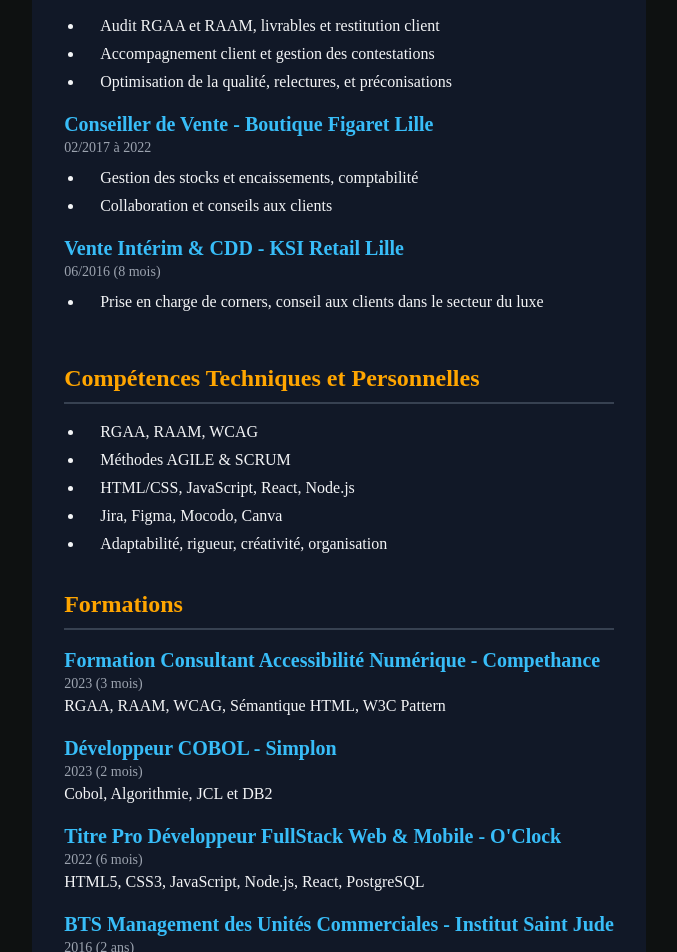
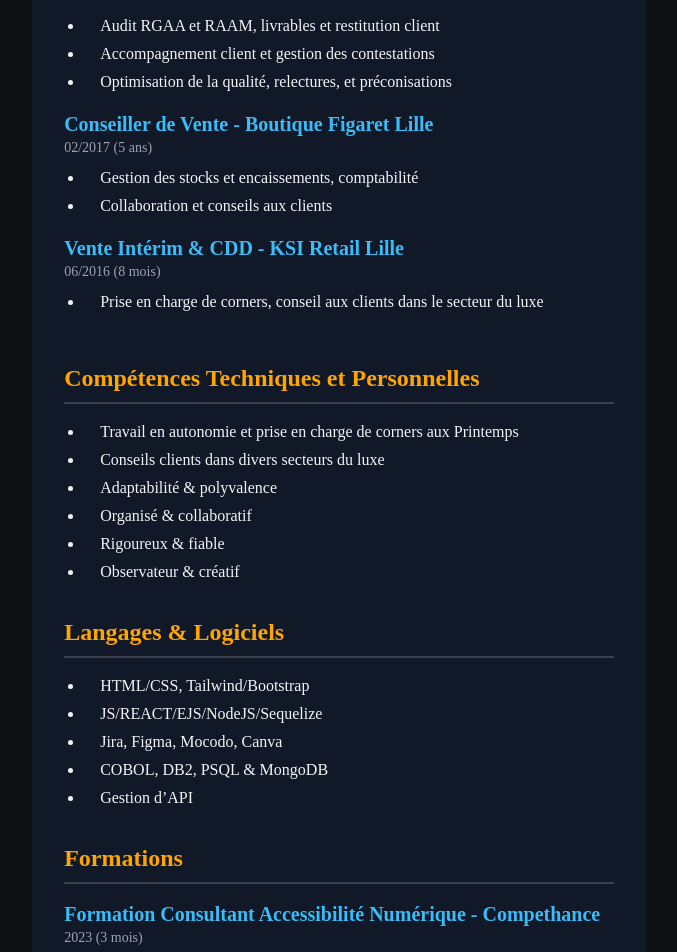
Before and after one commit to ThibautRaimond/portfolio, a React (Create React App) app: page /portfolio/cvaccessible in a window 1280 px wide. Shown: the part 560-1512 px from the top of the page, without its empty margins (301-978 px from the left). Built offline with nearby package versions, Linux system fonts and the light colour scheme.

Commit message:
add aria-label on form and fix differencies on accessible CV

```diff
--- a/src/pages/ContactPage.jsx
+++ b/src/pages/ContactPage.jsx
@@ -17,9 +17,10 @@ const Contact = () => {
 
 			<div className="card rounded-md flex flex-col justify-center items-center mx-6 my-6 py-4 md:p-8 ">
 				<form
-					method="POST"
-					action="https://getform.io/f/b647f9b9-5752-4f82-a5c5-7e42ed277826"
-					className="flex flex-col max-w-[600px] w-full mx-auto px-2"
+				aria-label="formulaire de contact"
+				method="POST"
+				action="https://getform.io/f/b647f9b9-5752-4f82-a5c5-7e42ed277826"
+				className="flex flex-col max-w-[600px] w-full mx-auto px-2"
 				>
 					<div className="pb-4 text-center">
 						<h1 className="text-4xl font-bold inline border-b-4 border-[#07ed66] text-gray-200">
--- a/src/pages/CvAccessible.jsx
+++ b/src/pages/CvAccessible.jsx
@@ -14,13 +14,13 @@ function CvAccessible() {
           Retour à la page profil
         </Link>
       </div>
-    <div className="bg-gray-900 text-gray-100 p-8 max-w-4xl mx-auto m-4 flex flex-col flex justify-center align-center">
+      <div className="bg-gray-900 text-gray-100 p-8 max-w-4xl mx-auto m-4 flex flex-col justify-center align-center">
         <header className="text-center mb-8">
           <h1 className="text-4xl text-sky-400 font-bold mb-2">Thibaut Raimond</h1>
           <h2 className="text-3xl text-sky-400 font-semibold mb-4 text-gray-200">Consultant en Accessibilité Numérique</h2>
           <address className="not-italic mb-4">
             <p>Téléphone : <a href="tel:+33658510132" className="underline">06.58.51.01.32</a></p>
-          <p> <span className="font-semibold">Email : </span><a href="mailto:raimond.thibaut@gmail.com" className="underline">raimond.thibaut@gmail.com</a></p>
+            <p><span className="font-semibold">Email : </span><a href="mailto:raimond.thibaut@gmail.com" className="underline">raimond.thibaut@gmail.com</a></p>
             <p><span className="font-semibold">Localisation : </span> Seclin, 59113</p>
             <p>Permis B / Véhiculé</p>
           </address>
@@ -42,8 +42,6 @@ function CvAccessible() {
               GitHub
             </a>
           </div>
-
-
         </header>
 
         <section className="mb-8">
@@ -59,7 +57,7 @@ function CvAccessible() {
           </article>
           <article className="mb-4">
             <h4 className="text-sky-400 text-xl font-bold">Conseiller de Vente - Boutique Figaret Lille</h4>
-          <p className="text-sm text-gray-400 mb-2">02/2017 à 2022</p>
+            <p className="text-sm text-gray-400 mb-2">02/2017 (5 ans)</p>
             <ul className="list-disc ml-5 space-y-1">
               <li>Gestion des stocks et encaissements, comptabilité</li>
               <li>Collaboration et conseils aux clients</li>
@@ -77,11 +75,23 @@ function CvAccessible() {
         <section className="mb-8">
           <h3 className="text-2xl font-semibold mb-4 border-b-2 border-gray-700 pb-2 text-[#FFA500]">Compétences Techniques et Personnelles</h3>
           <ul className="list-disc ml-5 space-y-1">
-          <li>RGAA, RAAM, WCAG</li>
-          <li>Méthodes AGILE & SCRUM</li>
-          <li>HTML/CSS, JavaScript, React, Node.js</li>
+            <li>Travail en autonomie et prise en charge de corners aux Printemps</li>
+            <li>Conseils clients dans divers secteurs du luxe</li>
+            <li>Adaptabilité & polyvalence</li>
+            <li>Organisé & collaboratif</li>
+            <li>Rigoureux & fiable</li>
+            <li>Observateur & créatif</li>
+          </ul>
+        </section>
+
+        <section className="mb-8">
+          <h3 className="text-2xl font-semibold mb-4 border-b-2 border-gray-700 pb-2 text-[#FFA500]">Langages & Logiciels</h3>
+          <ul className="list-disc ml-5 space-y-1">
+            <li>HTML/CSS, Tailwind/Bootstrap</li>
+            <li>JS/REACT/EJS/NodeJS/Sequelize</li>
             <li>Jira, Figma, Mocodo, Canva</li>
-          <li>Adaptabilité, rigueur, créativité, organisation</li>
+            <li>COBOL, DB2, PSQL & MongoDB</li>
+            <li>Gestion d’API</li>
           </ul>
         </section>
 
@@ -121,7 +131,8 @@ function CvAccessible() {
           <h3 className="text-2xl font-semibold mb-4 border-b-2 border-gray-700 pb-2 text-[#FFA500]">Centres d'Intérêt</h3>
           <ul className="list-disc ml-5 space-y-1">
             <li>Bénévolat LPA Lille</li>
-          <li>Fitness, randonnée en terrils et forêts</li>
+            <li>Fitness</li>
+            <li>Randonnée en terrils et forêts</li>
             <li>Arts et mythologies</li>
           </ul>
         </section>
```
Also changed, not shown: 12 other files (tests, documents, lock files or other folders). Lines whose indentation alone changed are shown as unchanged.
